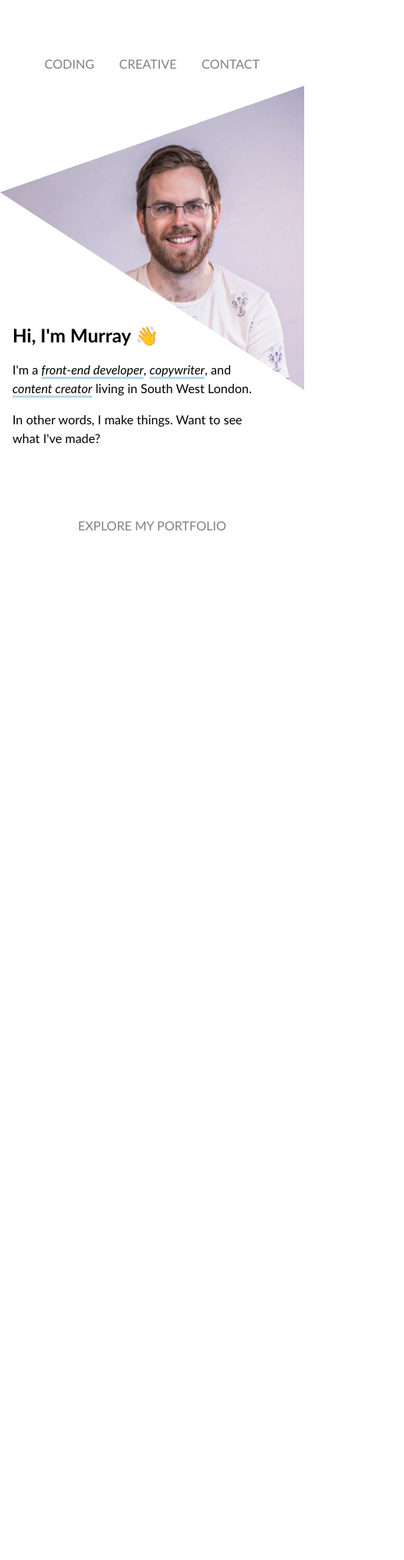
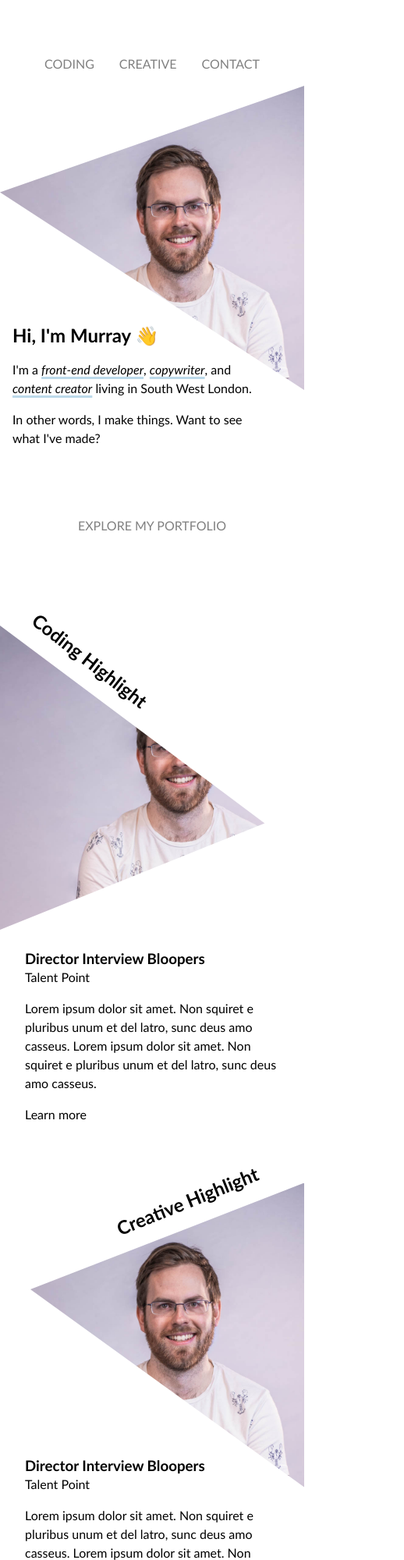
Before and after one commit to theAdhocracy/portfolio, a Gatsby site: page / in a window 390 px wide. Shown: the top 2000 px of the page at 78% size, 518 px wide, since content can reach past the window. Before the commit the page ends 844 px from the top, so only its background shows below. Built offline with nearby package versions, Linux system fonts and the light colour scheme; Gatsby itself is replaced by a stand-in of ours.

Commit message:
:sparkles: Initial layout and mobile styles for highlights section

```diff
--- a/src/pages/index.js
+++ b/src/pages/index.js
@@ -11,17 +11,53 @@ const IndexPage = () => {
 	return (
 		<>
 			<Header accentColour="#bcd9ea" />
-			<main className="landing">
-				<img src={profilePhoto} alt="Murray Adcock" />
-				<section className="about-me">
-					<h2>Hi, I'm Murray 👋</h2>
-					<p>
-						I'm a <em>front-end developer</em>, <em>copywriter</em>, and{" "}
-						<em>content creator</em> living in South West London.
-					</p>
-					<p>In other words, I make things. Want to see what I've made?</p>
+			<main>
+				<div className="landing">
+					<img src={profilePhoto} alt="Murray Adcock" />
+					<section className="about-me">
+						<h2>Hi, I'm Murray 👋</h2>
+						<p>
+							I'm a <em>front-end developer</em>, <em>copywriter</em>,
+							and <em>content creator</em> living in South West London.
+						</p>
+						<p>
+							In other words, I make things. Want to see what I've made?
+						</p>
+					</section>
+				</div>
+				<Link className="explore" to="#latest-coding">
+					Explore my portfolio
+				</Link>
+				<section id="latest-coding" className="highlight">
+					<h2>Coding Highlight</h2>
+					<img src={profilePhoto} />
+					<div className="details">
+						<h3>Director Interview Bloopers</h3>
+						<p>Talent Point</p>
+						<p>
+							Lorem ipsum dolor sit amet. Non squiret e pluribus unum et
+							del latro, sunc deus amo casseus. Lorem ipsum dolor sit
+							amet. Non squiret e pluribus unum et del latro, sunc deus
+							amo casseus.
+						</p>
+						<Link>Learn more</Link>
+					</div>
 				</section>
-				<Link className="explore">Explore my portfolio</Link>
+				<section id="latest-creative" className="highlight">
+					<h2>Creative Highlight</h2>
+					<img src={profilePhoto} />
+					<div className="details">
+						<h3>Director Interview Bloopers</h3>
+						<p>Talent Point</p>
+						<p>
+							Lorem ipsum dolor sit amet. Non squiret e pluribus unum et
+							del latro, sunc deus amo casseus. Lorem ipsum dolor sit
+							amet. Non squiret e pluribus unum et del latro, sunc deus
+							amo casseus.
+						</p>
+						<Link>Learn more</Link>
+					</div>
+				</section>
 			</main>
 			<footer></footer>
 		</>
--- a/src/styles/global.css
+++ b/src/styles/global.css
@@ -14,7 +14,7 @@ body {
 	margin: 0;
 }
 
-/* Homepage */
+/* Homepage - Landing Area */
 
 .landing {
 	display: grid;
@@ -48,13 +48,17 @@ body {
 a.explore {
 	display: block;
 	margin-top: 3rem;
+	margin-bottom: 3rem;
 	padding: 1.5rem 0;
 	width: 100vw;
-	grid-column: 1/-1;
 	text-align: center;
 	color: grey;
 	text-decoration: none;
 	text-transform: uppercase;
+}
+
+a.explore:hover {
+	margin-bottom: 1.9rem;
 }
 
 a.explore:hover::after,
@@ -67,6 +71,49 @@ a.explore:hover::after {
 	border-right: 0.25rem solid transparent;
 	border-top: 0.5rem solid var(--page-accent);
 	margin: 0.3rem auto;
+}
+
+/* Homepage - Highlights */
+
+.highlight img {
+	max-height: 500px;
+	max-width: 100%;
+}
+
+.highlight h2 {
+	margin-top: 0;
+}
+
+.highlight h3 {
+	margin-bottom: 0;
+}
+
+.highlight h3 + p {
+	margin-top: 0;
+}
+
+.details {
+	padding: 0 2rem 2rem;
+}
+
+.highlight:first-of-type img {
+	clip-path: polygon(87% 65%, 0% 0%, 0% 100%, 0% 100%);
+}
+
+.highlight:first-of-type h2 {
+	transform: rotate(38deg) translate(90px, 110px);
+}
+
+.highlight:nth-of-type(2) img {
+	clip-path: polygon(100% 0%, 10% 35%, 10% 35%, 100% 100%);
+}
+
+.highlight:nth-of-type(2) h2 {
+	transform: rotate(338deg) translate(120px, 68px);
+}
+
+.highlight:nth-of-type(2) .details {
+	margin-top: -4rem;
 }
 
 @media only screen and (min-width: 500px) {
```
